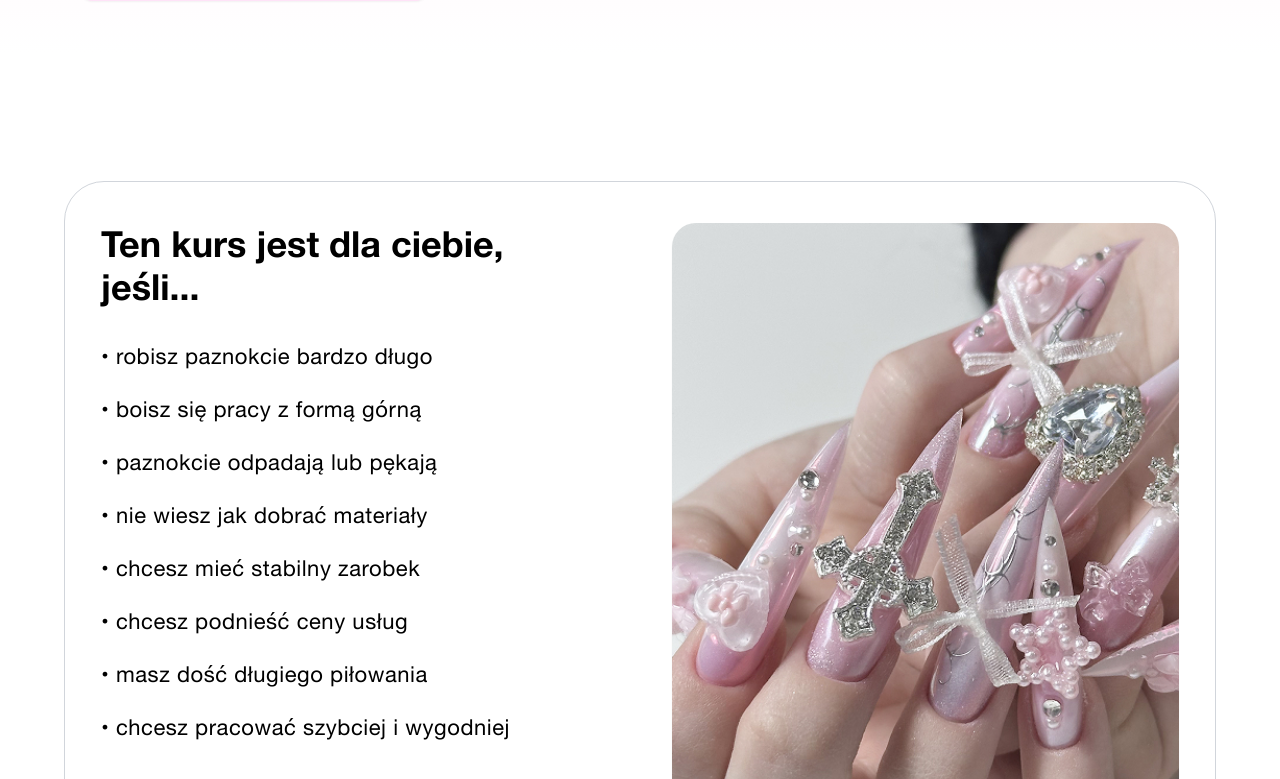
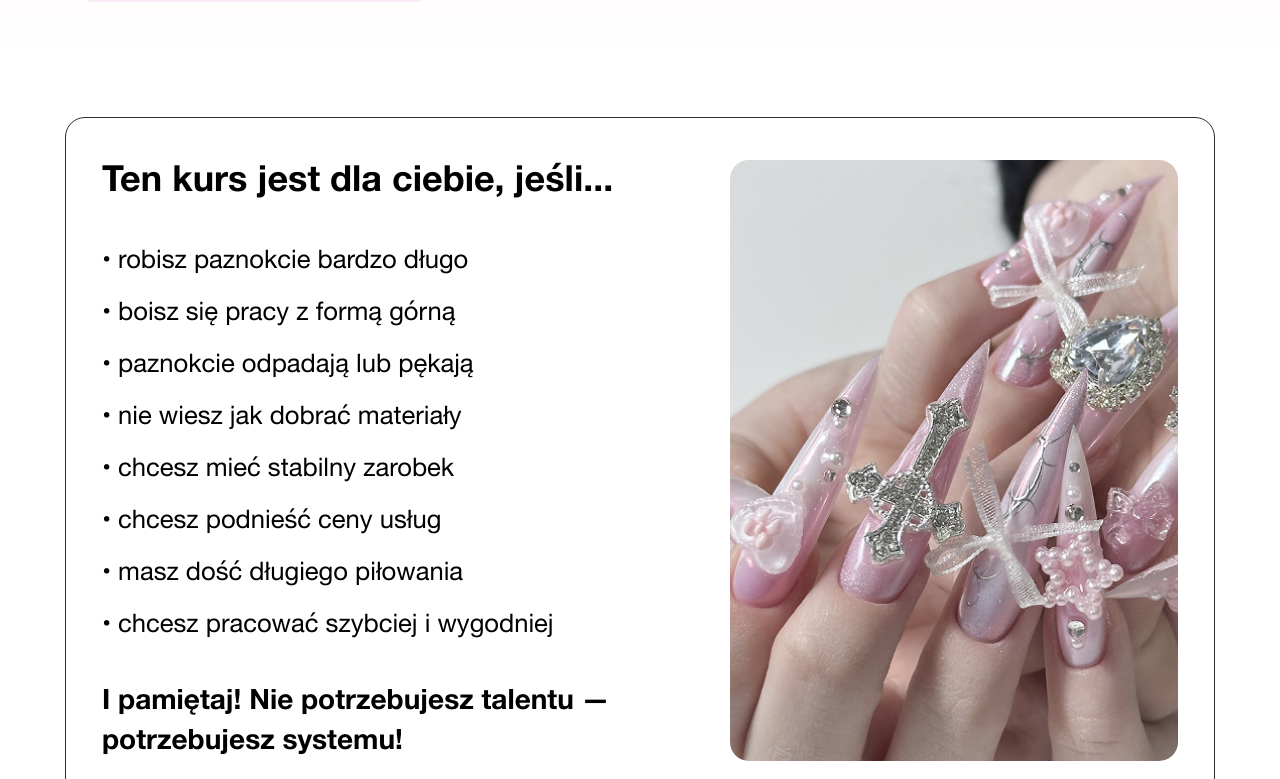
Before and after one commit to iswwimm/insomnia-spa, a React (Vite) app in the folder frontend/: page / in a window 1280 px wide. Shown: the part 1541-2320 px from the top of the page. Built offline with nearby package versions, Linux system fonts and the light colour scheme.

Commit message:
feat: improve layout and styling for TargetAudience components

```diff
--- a/frontend/src/components/Hero.jsx
+++ b/frontend/src/components/Hero.jsx
@@ -5,7 +5,7 @@ function Hero() {
   const symbols = "･ﾟ✩ *:･ﾟ✧  ｡･ﾟ♡ﾟ･｡☆ﾟ.*･｡ﾟ･ﾟ✩ *:･ﾟ✧  ｡･ﾟ♡ﾟ･｡☆ﾟ.*･｡ﾟ･ﾟ✩ *:･ﾟ✧  ｡･ﾟ♡ﾟ･｡☆ﾟ.*･｡ﾟ";
 
   return (
-    <section className="relative w-full max-w-[1280px] mx-auto h-[clamp(450px,65vw,870px)] bg-white flex flex-col justify-end items-center overflow-hidden mb-10 md:mb-16">
+    <section className="relative w-full max-w-[1280px] mx-auto h-[clamp(450px,65vw,870px)] bg-white flex flex-col justify-end items-center overflow-hidden mb-[clamp(40px,5vw,64px)]">
 
       <div className="absolute inset-0 w-full h-full z-0">
 
--- a/frontend/src/components/TargetAudience.jsx
+++ b/frontend/src/components/TargetAudience.jsx
@@ -3,17 +3,18 @@ import cardImg from '../assets/nails-card.jpg';
 
 function TargetAudience() {
   return (
-    <section className="w-full max-w-[1280px] mx-auto bg-white pb-8 md:pb-16 pt-8 md:pt-16">
-      <div className="container px-4 md:px-16">
+    <section className="w-full max-w-[1280px] mx-auto bg-white mb-[clamp(40px,5vw,64px)] px-[clamp(16px,4vw,64px)] flex justify-center">
 
-        <div className="w-full border border-gray-300 rounded-[24px] md:rounded-[40px] px-6 py-8 md:px-9 md:py-10 flex flex-col lg:flex-row gap-8 lg:gap-16 items-center">
+      <div className="w-full max-w-[1150px] border border-[#2D2D2D] rounded-[20px] px-[clamp(16px,4vw,36px)] py-[clamp(18px,4vw,42px)] flex flex-col md:flex-row items-center md:items-stretch gap-[clamp(24px,4vw,54px)]">
 
-          <div className="w-full lg:w-1/2">
-            <h2 className="text-[28px] md:text-[36px] font-bold text-black mb-8 leading-[1.2]">
+        <div className="flex-1 flex flex-col justify-between w-full">
+
+          <div>
+            <h2 className="font-helvetica font-bold text-[clamp(18px,3vw,36px)] leading-none text-black mb-[clamp(20px,4vw,45px)]">
               Ten kurs jest dla ciebie, jeśli...
             </h2>
 
-            <ul className="space-y-4 md:space-y-5 text-[18px] md:text-[22px] text-black tracking-wide mb-10">
+            <ul className="flex flex-col gap-[clamp(8px,1.5vw,16px)] font-helvetica font-normal text-[clamp(16px,2vw,26px)] leading-[clamp(18px,3vw,36px)] text-black mb-[clamp(24px,4vw,40px)]">
               <li>• robisz paznokcie bardzo długo</li>
               <li>• boisz się pracy z formą górną</li>
               <li>• paznokcie odpadają lub pękają</li>
@@ -23,24 +24,27 @@ function TargetAudience() {
               <li>• masz dość długiego piłowania</li>
               <li>• chcesz pracować szybciej i wygodniej</li>
             </ul>
+          </div>
 
-            <p className="font-bold text-[18px] md:text-[22px] text-black leading-[1.4]">
-              I pamiętaj! Nie potrzebujesz talentu —<br className="hidden md:block" />
-              potrzebujesz systemu ₊·° ♡ °·₊
+          <p className="text-black leading-[clamp(24px,3vw,36px)] mt-auto">
+            <span className="font-helvetica font-bold text-[clamp(16px,2.5vw,28px)]">
+              I pamiętaj! Nie potrzebujesz talentu —{' '}
+            <br className="hidden md:block" />
+              potrzebujesz systemu!
+            </span>
           </p>
         </div>
 
-          <div className="w-full lg:w-1/2">
+        <div className="w-full md:w-[clamp(220px,35vw,485px)] shrink-0">
           <img
             src={cardImg}
             alt="Stylizacja paznokci"
-              className="w-full h-auto object-cover rounded-[16px] md:rounded-[24px] shadow-sm"
+            className="w-full h-full object-cover rounded-[19px]"
           />
         </div>
 
       </div>
 
-      </div>
     </section>
   );
 }
```
Lines whose indentation alone changed are shown as unchanged.
